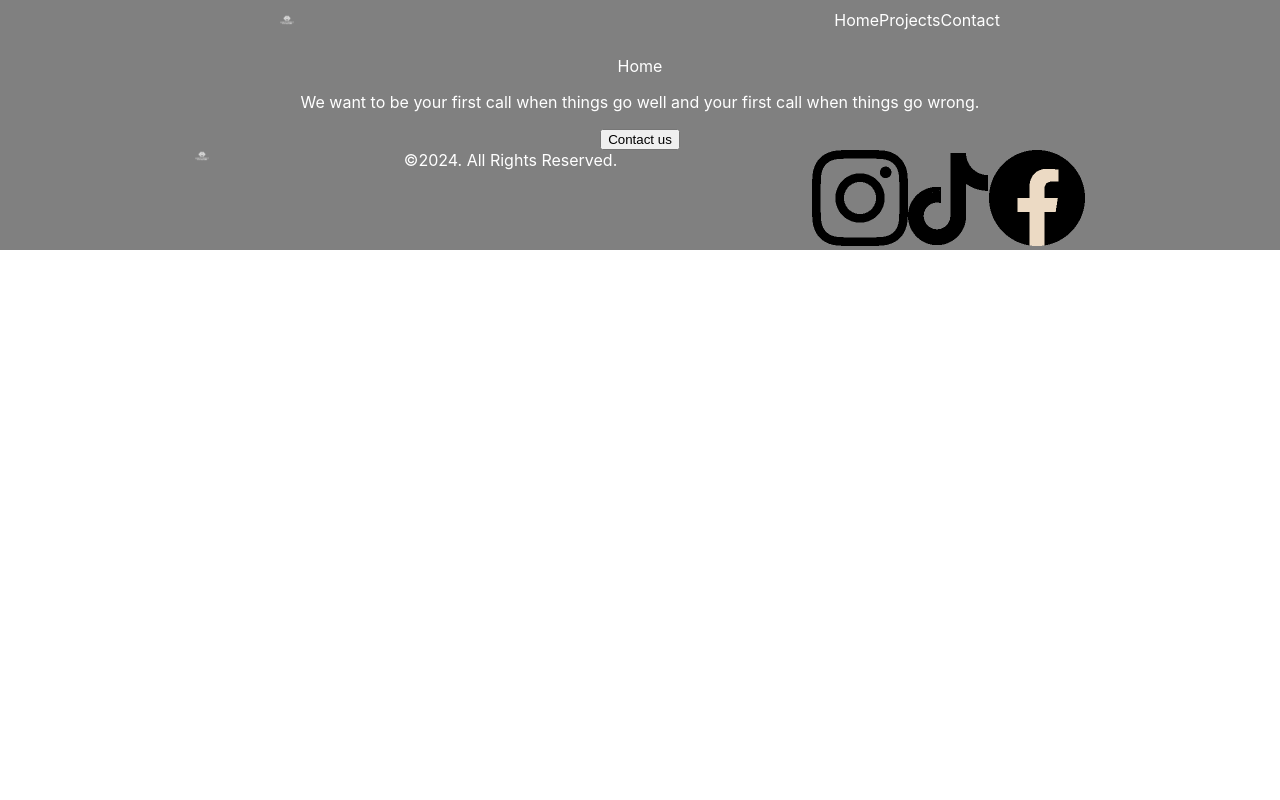
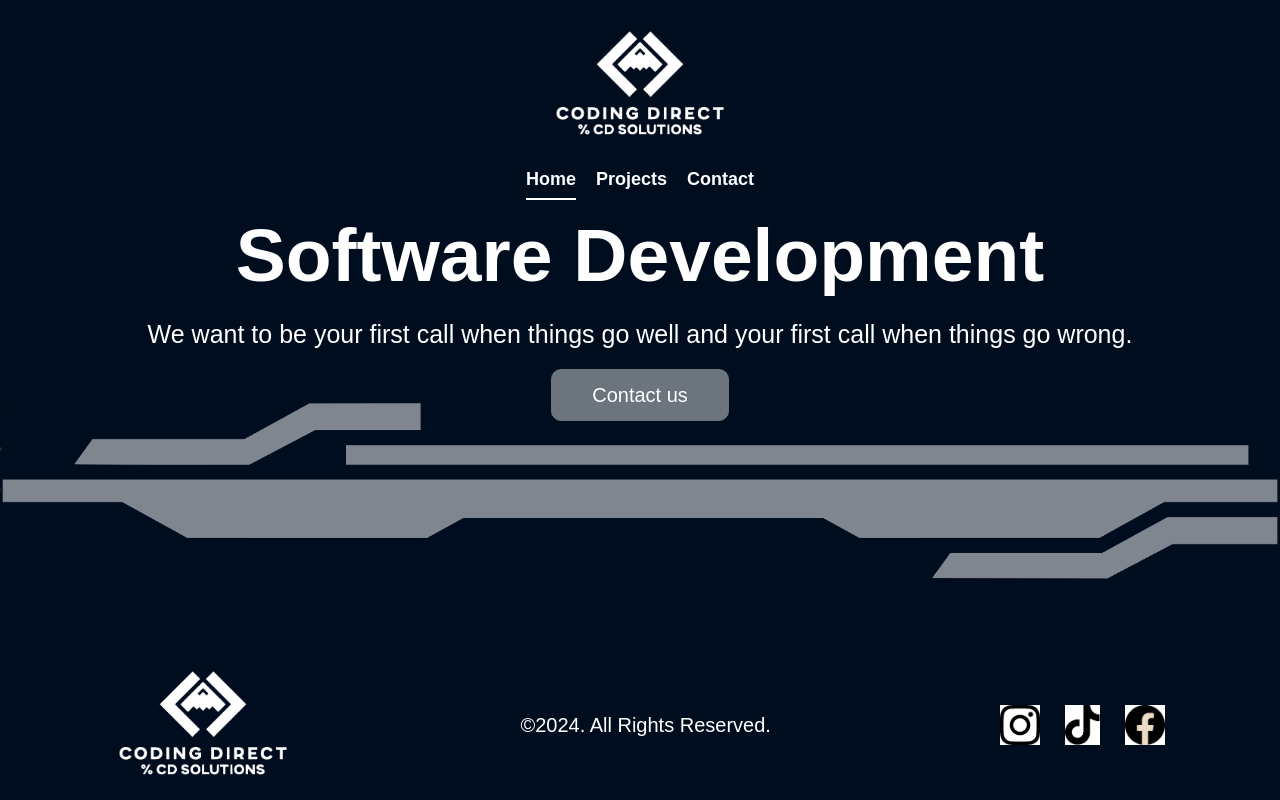
Before and after one commit to ajmurray211/codingDirect, a React (Create React App) app: page /#/ in a window 1280 px wide. Built offline with nearby package versions, Linux system fonts and the light colour scheme.

Commit message:
created a rough verison of all pages. more functionality and styling is needed

```diff
--- a/src/App.css
+++ b/src/App.css
@@ -1,8 +1,14 @@
 .App {
   text-align: center;
   color: var(--white);
-  background-color: grey;
+  background-color: var(--main-bg-1);
+  min-height: 100vh;
+  display: flex;
+  flex-direction: column;
 }
+
+@import url('https://fonts.googleapis.com/css2?family=Audiowide&family=Exo+2:ital,wght@0,100..900;1,100..900&family=Lato:ital,wght@0,100;0,300;0,400;0,700;0,900;1,100;1,300;1,400;1,700;1,900&display=swap');
+@import url('https://fonts.googleapis.com/css2?family=Nunito:wght@500&display=swap');
 
 /* ########################################################################################################### */
 /* global veriables */
@@ -19,12 +25,13 @@
   --black: #000000;
   --grey: #d9d9d9;
   --main-bg-1: rgb(0, 13, 31);
+  --teal-font: #2dd4cc;
 
   /* sizing */
   --lineh-t-1: 1.1;
   --lineh-h-1: 1.4;
   --letterspace-1: 2;
-  --logosize-1: 12px;
+  --logosize-1: 150px;
   --fontsize-t-1: 36px;
   --fontsize-t-2: 75px;
   --fontsize-h-1: 34px;
@@ -33,6 +40,93 @@
 /* ########################################################################################################### */
 /* Pages */
 /* ########################################################################################################### */
+
+/* Home */
+#homeDecoration {
+  max-width: 100vw;
+  position: absolute;
+  top: 50%;
+  left: 0%;
+  opacity: 50%;
+}
+
+#homeTitle {
+  font-family: var(--font-3);
+  font-size: 75px;
+  letter-spacing: 2;
+  line-height: 1.2;
+  text-align: center;
+  font-weight: 700;
+}
+
+#homeSlogan {
+  font-size: 25px;
+  line-height: 1.5;
+  text-align: center;
+  font-family: var(--font-1);
+}
+
+#homeContact {
+  font-size: 20px;
+  line-height: 1.5;
+  font-weight: 500;
+  padding: 10px 40px;
+  font-family: var(--font-1);
+  border-radius: 10px;
+}
+
+/* Projects */
+#projectsTitle {
+  line-height: 1.3;
+  font-size: 50px;
+  text-align: center;
+  letter-spacing: 2;
+  font-family: var(--font-3);
+}
+
+/* Contact */
+#contactTitle {
+  font-family: var(--font-3);
+  font-size: 60px;
+  letter-spacing: 2;
+  line-height: 1.2;
+  font-weight: 700;
+  text-align: center;
+  color: #000000;
+}
+
+#contactForm {
+  background-color: #d9d9d9;
+  width: 90%;
+  margin: 0 auto;
+  border-radius: 10px;
+}
+
+#contacttitle2 {
+  font-family: var(--font-3);
+  font-size: 60px;
+  letter-spacing: 2;
+  line-height: 1.1;
+  text-align: center;
+}
+
+.row {
+  max-width: 45%;
+}
+
+#contactIcons {
+  display: flex;
+  flex-wrap: wrap;
+  align-items: center;
+  justify-content: center;
+  gap: 15px;
+}
+
+.contactIconContainer {
+  background-color: white;
+  width: 4rem;
+  /* border-radius: 35px; */
+}
 
 /* ########################################################################################################### */
 /* Components */
@@ -44,7 +138,57 @@
   flex-wrap: nowrap;
   justify-content: space-around;
   align-items: center;
+  flex-direction: column;
   padding: 10px;
+}
+
+#navLinks {
+  display: flex;
+  justify-content: space-around;
+  flex-wrap: wrap;
+  font-size: 25px;
+  line-height: 1.1;
+  font-weight: 600;
+  font-family: var(--font-1);
+  gap: 20px;
+}
+
+#navLinks {
+  display: flex;
+  gap: 20px;
+}
+
+.navLink {
+  position: relative;
+  color: white;
+  text-decoration: none;
+  font-size: 18px;
+  padding: 10px 0;
+  transition: color 0.3s ease, border-bottom 0.3s ease;
+}
+
+.navLink:hover {
+  color: #ddd;
+}
+
+.navLink::after {
+  content: '';
+  position: absolute;
+  bottom: 0;
+  left: 0;
+  width: 0%;
+  height: 2px;
+  background-color: white;
+  transition: width 0.3s ease;
+}
+
+.navLink:hover::after {
+  width: 100%;
+}
+
+.navLink.active::after {
+
+  width: 100%;
 }
 
 .CDlogo {
@@ -64,6 +208,56 @@
 /* Footer */
 #footer {
   display: flex;
-  justify-content: space-evenly;
-  flex-wrap: nowrap;
+  flex-wrap: wrap;
+  margin-top: auto;
+  justify-content: space-around;
+  align-items: center;
 }
+
+#footerCopyright {
+  font-family: var(--font-1);
+  font-size: 20px;
+  line-height: 1.1;
+}
+
+.footerIcon {
+  background-color: white;
+  height: 40px;
+}
+
+#footerLinksContainer {
+  display: flex;
+  gap: 25px;
+}
+
+/* Card */
+
+#cardContainer {
+  display: flex;
+  justify-content: center;
+  flex-wrap: wrap;
+  gap: 12px;
+}
+
+#cardComp {
+  width: 30%;
+}
+
+#cardImg {
+  width: 100%;
+  height: 20%;
+}
+
+#cardTitle {
+  font-size: 25px;
+  text-align: center;
+  font-weight: 700;
+  line-height: 1.2;
+  font-family: var(--font-1);
+}
+
+#cardDesc {
+  font-size: 18px;
+  text-align: center;
+  line-height: 1.2;
+}
--- a/src/Pages/Contact.js
+++ b/src/Pages/Contact.js
@@ -1,34 +1,106 @@
-import { Button, Form, FormGroup, Input, Label } from "reactstrap";
+import { Button, Col, Form, FormGroup, Input, Label, Row } from "reactstrap";
+import emailjs from 'emailjs-com';
+import { useState } from "react";
 
 const Contact = () => {
+    const [emailData, setEmailData] = useState()
+    const [success, setSuccess] = useState()
+    const [fail, setFail] = useState()
+    const [email, setEmail] = useState()
+    const [formErrors, setFormErrors] = useState({});
+
+    const publicKey = process.env.REACT_APP_PUBLIC_KEY
+
+    const handleEmail = () => {
+        emailjs.send(
+            'service_sp4sknd',
+            'template_iotz63f',
+            emailData,
+            publicKey
+        )
+            .then((response) => {
+                console.log('Email sent successfully:', response);
+                setSuccess(true)
+            })
+            .catch((error) => {
+                console.error('Email send failed:', error);
+                setFail(true)
+            });
+    }
+
     return (
-        <div>
-            <h2>GET IN TOUCH</h2>
-            <Form id="contactForm">
-                <FormGroup>
-                    <Input placeholder="First name *"/>
-                    <Input placeholder="Last name *"/>
-                </FormGroup>
-                <FormGroup>
-                    <Input placeholder="Email address *"/>
-                    <Input placeholder="Phone number *"/>
-                </FormGroup>
-                <FormGroup>
-                    <Input type="textarea" placeholder=""/>
-                </FormGroup>
-                <Button>Inquire Now</Button>
-            </Form>
+        <div id="contact">
+            <div id="contactForm">
+                <h2 id="contactTitle">GET IN TOUCH</h2>
+                <div>
+                    <Form id="contactInputs">
+                        {/* First Row: First Name and Last Name */}
+                        <Row form className="d-flex justify-content-between">
+                            <Col md={6} className="d-flex" style={{ maxWidth: '48%' }}>
+                                <FormGroup style={{ flex: 1 }}>
+                                    <Input placeholder="First name *" />
+                                </FormGroup>
+                            </Col>
+                            <Col md={6} className="d-flex" style={{ maxWidth: '48%' }}>
+                                <FormGroup style={{ flex: 1 }}>
+                                    <Input placeholder="Last name *" />
+                                </FormGroup>
+                            </Col>
+                        </Row>
+
+                        {/* Second Row: Email and Phone Number */}
+                        <Row form className="d-flex justify-content-between">
+                            <Col md={6} className="d-flex" style={{ maxWidth: '48%' }}>
+                                <FormGroup style={{ flex: 1 }}>
+                                    <Input
+                                        invalid={formErrors.email}
+                                        type="email"
+                                        name="email"
+                                        id="email"
+                                        placeholder="Email *"
+                                        value={email}
+                                        onChange={(e) => setEmail(e.target.value)}
+                                    />
+                                    <span className="text-danger">{formErrors.email}</span>
+                                </FormGroup>
+                            </Col>
+                            <Col md={6} className="d-flex" style={{ maxWidth: '48%' }}>
+                                <FormGroup style={{ flex: 1 }}>
+                                    <Input placeholder="Phone number *" />
+                                </FormGroup>
+                            </Col>
+                        </Row>
+
+                        {/* Third Row: Full Width Message Textarea */}
+                        <Row form>
+                            <Col md={12}>
+                                <FormGroup>
+                                    <Input type="textarea" placeholder="Message *" />
+                                </FormGroup>
+                            </Col>
+                        </Row>
+
+                        <Button id="ContactSend">Inquire Now</Button>
+                    </Form>
+                </div>
+            </div>
 
             <div id="contactFollow">
-                <p>FOLLOW US</p>
+                <p id="contacttitle2">FOLLOW US</p>
                 <div id="contactIcons">
-                    <img/>
-                    <img/>
-                    <img/>
+                    <div className="contactIconContainer">
+                        <img className="contactIcon" alt="social-icon-1" />
+                    </div>
+                    <div className="contactIconContainer">
+                        <img className="contactIcon" alt="social-icon-2" />
+                    </div>
+                    <div className="contactIconContainer">
+                        <img className="contactIcon" alt="social-icon-3" />
+                    </div>
                 </div>
             </div>
         </div>
     );
-}
+};
 
 export default Contact;
--- a/src/Pages/Home.js
+++ b/src/Pages/Home.js
@@ -1,15 +1,18 @@
 import { Button } from "reactstrap";
+import lineDecoration from '../Assets/lineDecoration.png'
+import { Link } from "react-router-dom";
 
 const Home = () => {
     return (
         <div id="homePage">
-            <p>Home</p>
-            <p>
+            <img id="homeDecoration" src={lineDecoration} />
+            <p id="homeTitle">Software Development</p>
+            <p id="homeSlogan">
                 We want to be your first call when things go
                 well and your first call when things go wrong.
             </p>
 
-            <Button>Contact us</Button>
+            <Link to='/contact'><Button id="homeContact">Contact us</Button></Link>
         </div>
     );
 }
--- a/src/Pages/Projects.js
+++ b/src/Pages/Projects.js
@@ -1,24 +1,27 @@
 import { useState } from "react";
 import Card from "../Components/Card";
+import photo1 from "../Assets/hf1.jpg"
+import photo2 from "../Assets/hf5.jpg"
 
 const Projects = () => {
     const [cards, setCards] = useState([
         {
-            img: "",
-            title: "test 1",
-            desc: "test1 desc"
+            img: photo1,
+            title: "Business Tools",
+            desc: "Custom-built web tools tailored to streamline business operations, improve productivity, and enhance user experience. From dashboards to CRM systems, we provide solutions that make daily tasks easier and more efficient."
         },
         {
-            img: "",
-            title: "test 2",
-            desc: "test2 desc"
+            img: photo2,
+            title: "Landing Pages",
+            desc: "High-converting landing pages designed to capture attention, generate leads, and drive action. We focus on compelling design and user experience to make your marketing efforts more impactful."
         },
         {
-            img: "",
-            title: "test 3",
-            desc: "test3 desc"
+            img: photo1,
+            title: "E-commerce Storefronts",
+            desc: "Fully functional e-commerce websites built to showcase products, manage transactions, and drive sales. Our store solutions are optimized for performance, usability, and conversion, providing a seamless shopping experience for your customers."
         },
-    ])
+    ]);
+
     const mappedCards = cards.map((card) => {
         console.log(card, 'test')
         return (<Card
@@ -30,7 +33,7 @@ const Projects = () => {
 
     return (
         <div id="projectsPage">
-            <p className="projectsTitle">Our Projects</p>
+            <p id="projectsTitle">Our Projects</p>
             <p id="cardContainer">
                 {mappedCards}
             </p>
--- a/src/index.js
+++ b/src/index.js
@@ -4,6 +4,7 @@ import './index.css';
 import App from './App';
 import reportWebVitals from './reportWebVitals';
 import { HashRouter } from 'react-router-dom';
+import 'bootstrap/dist/css/bootstrap.min.css';
 
 const root = ReactDOM.createRoot(document.getElementById('root'));
 root.render(
```
